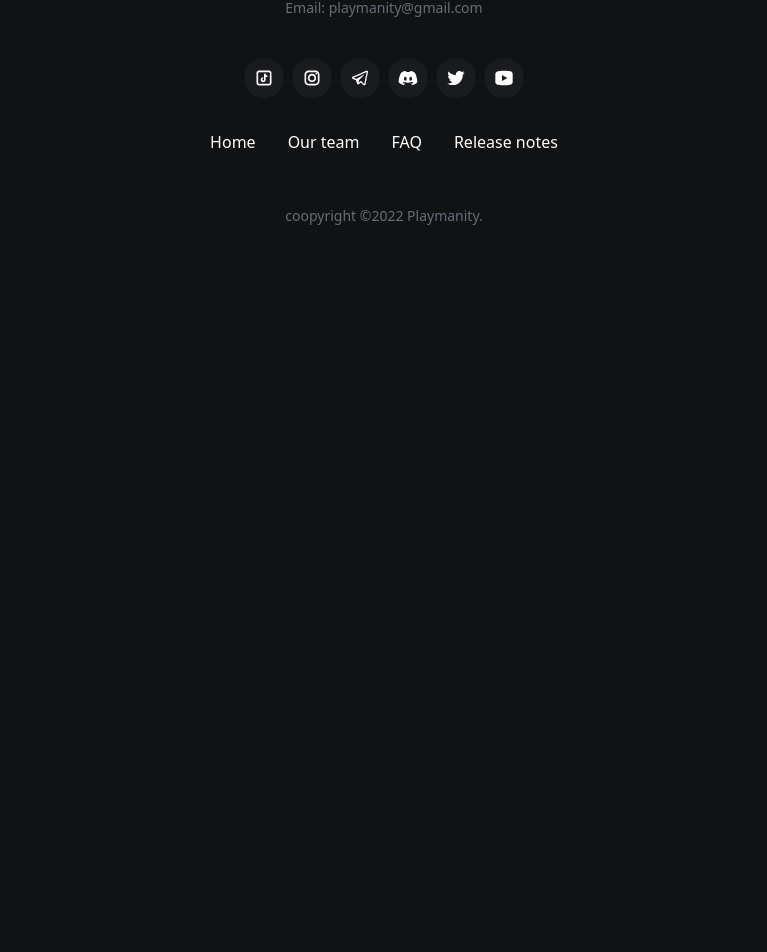
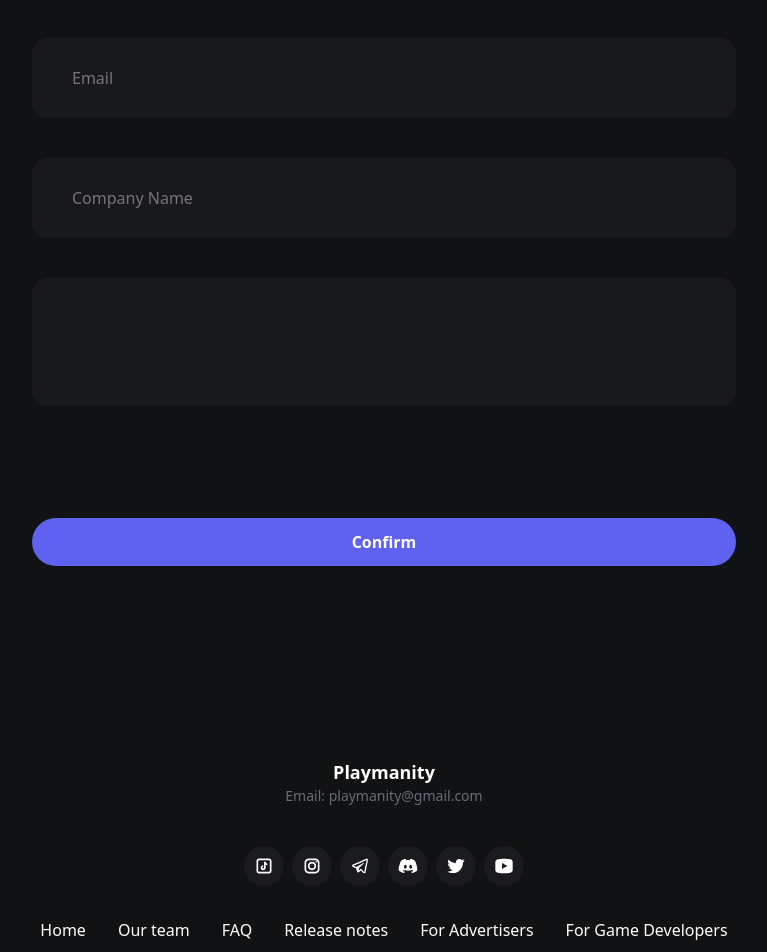
Before and after one commit to Envil2001/landing, a React (Create React App) app: page /for-game-developers in a window 1280 px wide. Shown: the part 294-1246 px from the top of the page, without its empty margins (256-1023 px from the left). Before the commit the page ends 800 px from the top, so only its background shows below. Built offline with nearby package versions, Linux system fonts and the light colour scheme.

Commit message:
update landing +2 pages

```diff
--- a/src/App.js
+++ b/src/App.js
@@ -10,6 +10,9 @@ import Home from "./components/elements/home/home";
 import Team from "./components/elements/team/team";
 import Faq from "./components/elements/faq/faq";
 import RealeseNote from "./components/elements/RealeseNote/realese-note";
+import ForAds from "./components/elements/forAds/forAds";
+import ForDevelopers from "./components/elements/forDevelopers/forDevelopers";
+
 
 
 function App() {
@@ -25,6 +28,8 @@ function App() {
           <Route path="/team" element={<Team />} />
           <Route path="/faq" element={<Faq />} />
           <Route path="/release-notes" element={<RealeseNote />} />
+          <Route path="/for-advertisers" element={<ForAds />} />
+          <Route path="/for-game-developers" element={<ForDevelopers />} />
         </Routes>
       </div>
       <Footer />
--- a/src/components/UI/Button/Button.jsx
+++ b/src/components/UI/Button/Button.jsx
@@ -1,8 +1,8 @@
 
 
-const Button = ({text}) => {
+const Button = ({text, classes, submit}) => {
     return (
-        <button className="bg-brand rounded-3xl px-12 h-12 ease-linear transiton-all hover:bg-opacity-80">
+        <button type={submit && submit}   className={` bg-brand rounded-3xl px-12  h-12 ease-linear transiton-all hover:bg-opacity-80 ${classes}`}>
             <div className="font-extrabold">
                 {text}
             </div>
--- /dev/null
+++ b/src/components/UI/Input/Input.jsx
@@ -0,0 +1,20 @@
+
+
+const CustomInput = ({ classes, placeholder, handleChange, value, type, textarea, fiedName }) => {
+    return (
+        <div className={`h-20 w-full ${classes}`}>
+            {
+                textarea ?
+                    <textarea cols="40" rows="6" placeholder={placeholder} value={value} type={type}
+                        onChange={(e) => handleChange(e, fiedName)}
+                        className="resize-none h-32  w-full text-white rounded-2xl bg-input px-10 py-5" />
+                    :
+                    <input placeholder={placeholder} value={value} type={type}
+                        onChange={(e) => handleChange(e, fiedName)}
+                        className="h-full w-full text-white rounded-2xl bg-input px-10 py-5" />
+            }
+        </div>
+    )
+}
+
+export default CustomInput;
--- a/src/components/elements/Footer/footer.jsx
+++ b/src/components/elements/Footer/footer.jsx
@@ -5,6 +5,66 @@ import Diskord from "../../../assets/icon/diskord.svg";
 import Twitter from "../../../assets/icon/twitter.svg";
 import YouTube from "../../../assets/icon/youtube.svg";
 import { Link } from "react-router-dom";
+
+const footerInfo = [
+    {
+        name: "Home",
+        link: "/",
+    },
+    {
+        name: "Our team",
+        link: "/team",
+    },
+    {
+        name: "FAQ",
+        link: "/faq",
+    },
+    {
+        name: "Release notes",
+        link: "/release-notes",
+    },
+    {
+        name: "For Advertisers",
+        link: "/for-advertisers",
+    },
+    {
+        name: "For Game Developers",
+        link: "/for-game-developers",
+    }
+];
+
+const linkIcon = [
+    {
+        name: "Tik Tok",
+        link: "https://www.tiktok.com/@playmanity",
+        image: TikTok
+    },
+    {
+        name: "Instagram",
+        link: "https://www.instagram.com/playmanity/",
+        image: Instagram
+    },
+    {
+        name: "Telegram",
+        link: "https://t.me/playmanity",
+        image: Telegram
+    },
+    {
+        name: "Diskord",
+        link: "https://discord.com/invite/playmanity",
+        image: Diskord
+    },
+    {
+        name: "Twitter",
+        link: "https://twitter.com/playmanity",
+        image: Twitter
+    },
+    {
+        name: "YouTube",
+        link: "https://www.youtube.com/channel/UCx6Lrn7heLP17FNc1eNqQZA",
+        image: YouTube
+    },
+]
 
 const Footer = () => {
     return (
@@ -14,30 +74,20 @@ const Footer = () => {
                     <h3 className="text-white font-bold text-lg">Playmanity</h3>
                     <p className="text-sm text-text-body pb-10">Email: playmanity@gmail.com</p>
                     <div className="gap-2 flex">
-                        <a href="https://www.tiktok.com/@playmanity" className="rounded-full h-10 w-10 flex justify-center items-center bg-primary">
-                            <img src={TikTok} alt="Tik Tok" className="w-5" />
-                        </a>
-                        <a href="https://www.instagram.com/playmanity/" className="rounded-full h-10 w-10 flex justify-center items-center bg-primary">
-                            <img src={Instagram} alt="Instagram" className="w-5" />
-                        </a>
-                        <a href="https://t.me/playmanity" className="rounded-full h-10 w-10 flex justify-center items-center bg-primary">
-                            <img src={Telegram} alt="Telegram" className="w-5" />
-                        </a>
-                        <a href="https://discord.com/invite/playmanity" className="rounded-full h-10 w-10 flex justify-center items-center bg-primary">
-                            <img src={Diskord} alt="Diskord" className="w-5" />
-                        </a>
-                        <a href="https://twitter.com/playmanity" className="rounded-full h-10 w-10 flex justify-center items-center bg-primary">
-                            <img src={Twitter} alt="Twitter" className="w-5" />
-                        </a>
-                        <a href="https://www.youtube.com/channel/UCx6Lrn7heLP17FNc1eNqQZA" className="rounded-full h-10 w-10 flex justify-center items-center bg-primary">
-                            <img src={YouTube} alt="YouTube" className="w-5" />
-                        </a>
+                        {
+                            linkIcon.map((item, index) => (
+                                <a key={index} href={item.link} className="rounded-full h-10 w-10 flex justify-center items-center bg-primary">
+                                    <img src={item.image} alt={item.name} className="w-5" />
+                                </a>
+                            ))
+                        }
                     </div>
                     <div className="flex gap-8 pt-8">
-                        <span><Link to="/">Home</Link></span>
-                        <span><Link to="/team">Our team</Link></span>
-                        <span><Link to="/faq">FAQ</Link></span>
-                        <span><Link to="/release-notes">Release notes</Link></span>
+                        {
+                            footerInfo.map((item, index) => (
+                                <span key={index}><Link to={item.link} key={index}>{item.name}</Link></span>
+                            ))
+                        }
                     </div>
                 </div>
                 <div className="flex items-center justify-center pt-3 gap-2 text-center flex-col">
--- a/src/components/elements/Header/header.jsx
+++ b/src/components/elements/Header/header.jsx
@@ -31,7 +31,7 @@ const Header = ({ menuActive, setMenuActive }) => {
         {
             name: "Release notes",
             link: "/release-notes"
-        },
+        }
     ];
 
     const handleChange = () => {
--- /dev/null
+++ b/src/components/elements/forAds/forAds.jsx
@@ -0,0 +1,46 @@
+
+import { useState } from "react";
+
+import Button from "../../UI/Button/Button";
+import CustomInput from "../../UI/Input/Input";
+
+const initialValues = {
+    inputName: '',
+    inputCompany: '',
+    inputAbout: ''
+}
+function ForAds() {
+    const [InputData, setInputData] = useState(initialValues);
+    // console.log('InputData', InputData);
+    const handleInputChange = (e, InputName) => setInputData((prevState) => ({
+        ...prevState,
+        [InputName]: e.target.value
+    }))
+    return (
+        <div className="py-10  px-8 ">
+            <div className="flex items-center justify-center flex-col text-center w-full max-w-3xl m-auto">
+                <h3 className="Title pb-10">Advertising your product can be a fantastic way to help you attract more users, increase your reach and give it a marketing boost.
+                    Before you decide to publish an ad, make sure that you have ready-made promotional materials, such as a description of your product and several banner images! <b style={{color: "#5F62F1"}}>Free Trial 5000 ads views</b></h3>
+                <div className="">
+                    <div className="arrow"></div>
+                </div>
+                <form className="mt-20 w-11/12 ">
+                    <div className="space-y-10 mb-40">
+                        <CustomInput classes={"w-full"} handleChange={handleInputChange} placeholder="Email" type="email" value={InputData.inputName} fiedName="inputName">
+                            Email
+                        </CustomInput>
+                        <CustomInput classes={"w-full"} handleChange={handleInputChange} placeholder="Company Name" type="text" value={InputData.inputCompany} fiedName="inputCompany">
+                            Name Company
+                        </CustomInput>
+                        <CustomInput classes={"w-full"} handleChange={handleInputChange} value={InputData.inputAbout} fiedName="inputAbout" textarea >
+                            About your company
+                        </CustomInput>
+                    </div>
+                    <Button text="Confirm" classes={"w-full"} submit />
+                </form>
+            </div>
+        </div>
+    )
+}
+
+export default ForAds;
--- /dev/null
+++ b/src/components/elements/forDevelopers/forDevelopers.jsx
@@ -0,0 +1,42 @@
+
+import { useState } from "react";
+
+import Button from "../../UI/Button/Button";
+import CustomInput from "../../UI/Input/Input";
+
+const initialValues = {
+    inputName: '',
+    inputCompany: '',
+    inputAbout: ''
+}
+function ForDevelopers() {
+    const [InputData, setInputData] = useState(initialValues);
+    // console.log('InputData', InputData);
+    const handleInputChange = (e, InputName) => setInputData((prevState) => ({
+        ...prevState,
+        [InputName]: e.target.value
+    }))
+    return (
+        <div className="py-10  px-8 ">
+            <div className="flex items-center justify-center flex-col text-center w-full max-w-3xl m-auto">
+                <h3 className="Title pb-10">Are you a game developer and want to join us ?</h3>
+                <form className="mt-10 w-11/12 ">
+                    <div className="space-y-10 mb-40">
+                        <CustomInput classes={"w-full"} handleChange={handleInputChange} placeholder="Email" type="email" value={InputData.inputName} fiedName="inputName">
+                            Email
+                        </CustomInput>
+                        <CustomInput classes={"w-full"} handleChange={handleInputChange} placeholder="Company Name" type="text" value={InputData.inputCompany} fiedName="inputCompany">
+                            Name Company
+                        </CustomInput>
+                        <CustomInput classes={"w-full"} handleChange={handleInputChange} value={InputData.inputAbout} fiedName="inputAbout" textarea >
+                            About your company
+                        </CustomInput>
+                    </div>
+                    <Button text="Confirm" classes={"w-full"} submit />
+                </form>
+            </div>
+        </div>
+    )
+}
+
+export default ForDevelopers;
--- a/src/index.css
+++ b/src/index.css
@@ -33,13 +33,18 @@
   ::-webkit-scrollbar {
     @apply w-2
   }
+
   ::-webkit-scrollbar-thumb {
     @apply rounded-lg bg-primary
   }
+
   ::-webkit-scrollbar-thumb:hover {
     @apply bg-neutral-900
   }
 
+  input::placeholder {
+    @apply text-input-text
+  }
 }
 
 
@@ -68,3 +73,35 @@ img {
   max-width: 100%;
   vertical-align: middle;
 }
+
+
+.arrow:after {
+  content: "";
+  width: 15px;
+  height: 15px;
+  color: #fff;
+  border-top: 2px solid;
+  border-left: 2px solid;
+  display: inline-block;
+  transform: translateY(0px);
+  transform: rotateZ(225deg);
+}
+
+.arrow:after {
+  /*  you can change the 1 to infinte to make an infinite loop  */
+  animation: arrowSlide 3s infinite;
+}
+
+@keyframes arrowSlide {
+  0% {
+    transform: translateY(0) rotateZ(225deg);
+  }
+
+  50% {
+    transform: translateY(-0.4em) rotateZ(225deg);
+  }
+
+  100% {
+    transform: translateY(0) rotateZ(225deg);
+  }
+}
--- a/tailwind.config.js
+++ b/tailwind.config.js
@@ -7,6 +7,8 @@ module.exports = {
     extend: {
       colors: {
         'main-background': '#111213',
+        'input': '#18191c',
+        'input-text': '#757575',
         'text-body': '#686C78',
         'primary': '#1A1B1E',
         'brand': '#5F62F1',
```
Also changed, not shown: src/components/elements/faq/faq.jsx (line endings or trailing spaces).
